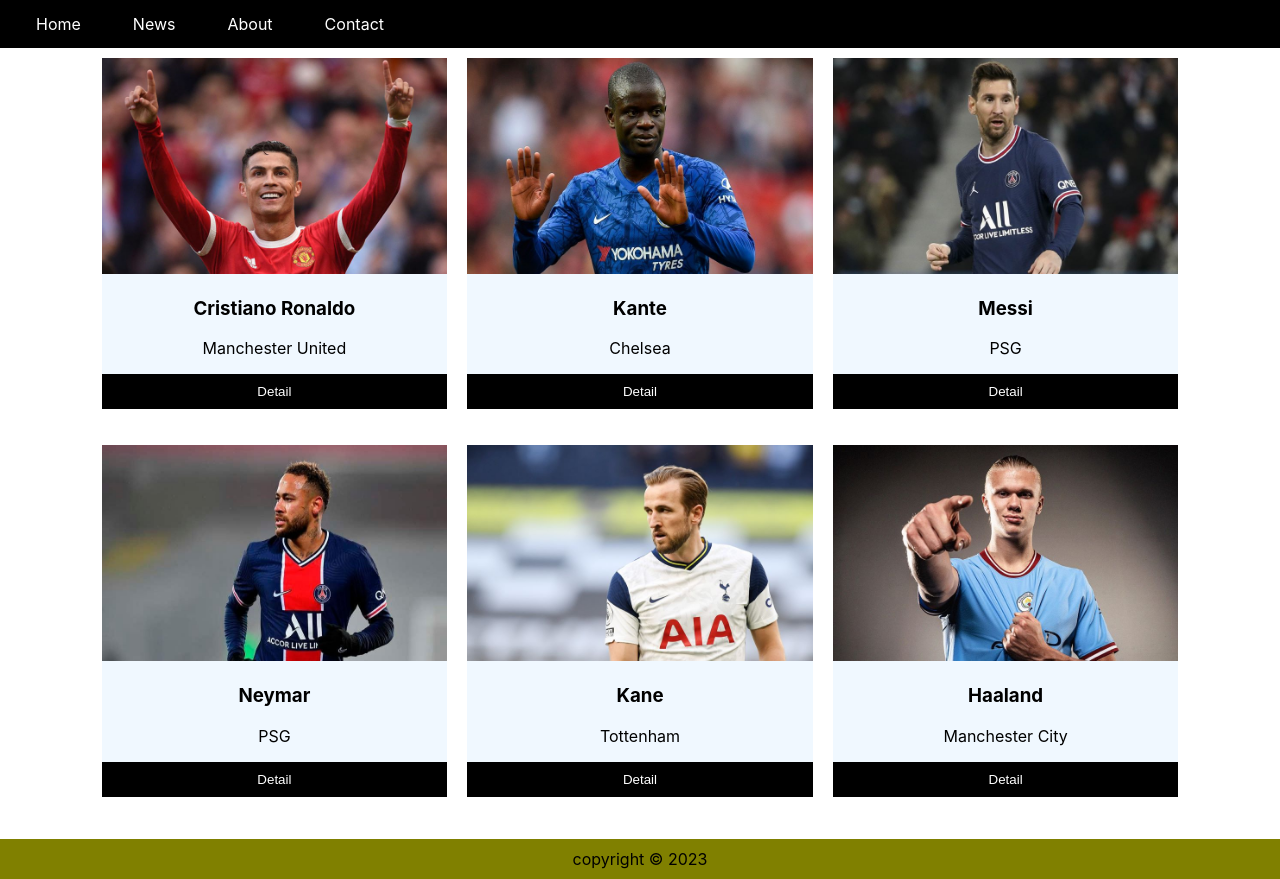
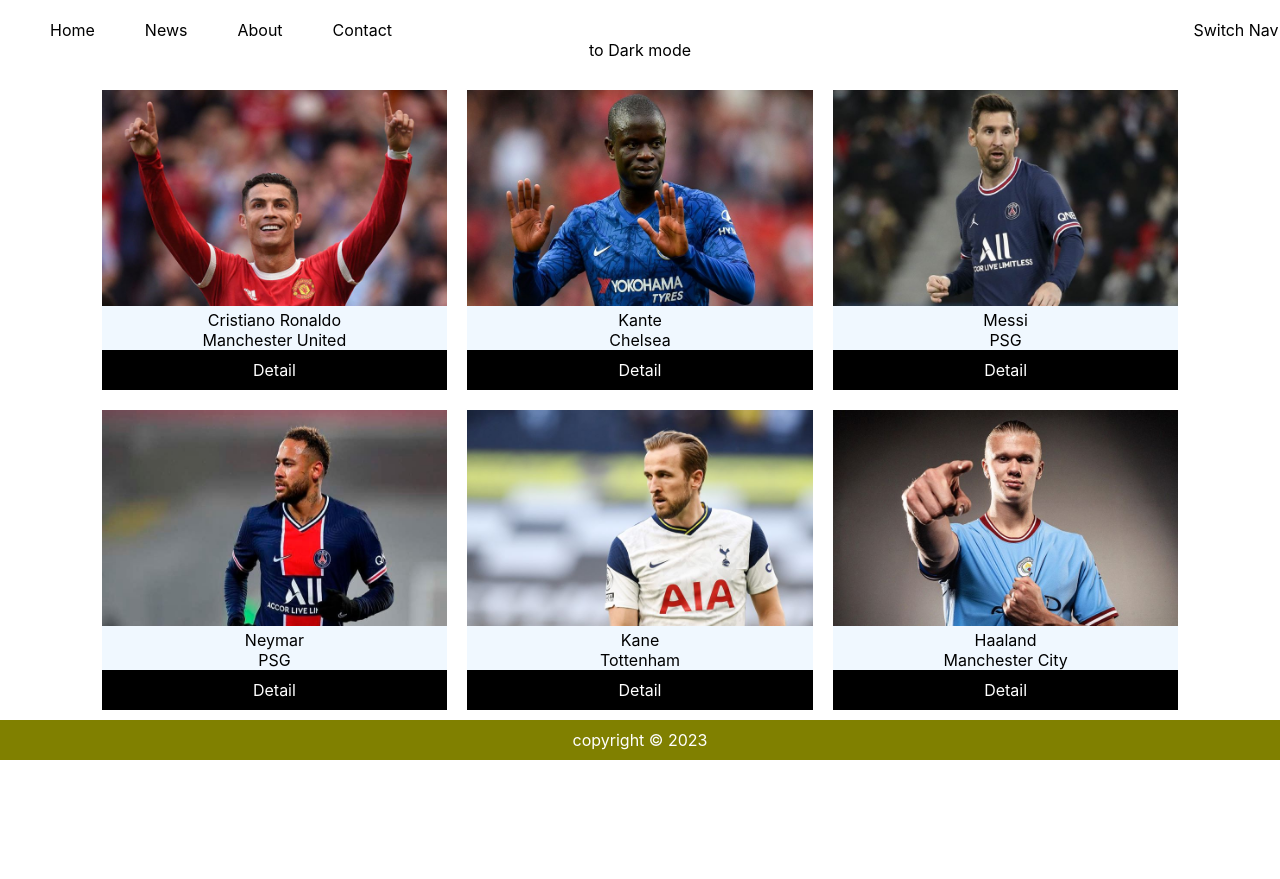
Before and after one commit to harrycricket/FER201m_React, a React (Create React App) app: page / in a window 1280 px wide. After the commit the page ends 800 px from the top, so only its background shows below. Built offline with nearby package versions, Linux system fonts and the light colour scheme.

Commit message:
Dark mode

```diff
--- a/src/App.css
+++ b/src/App.css
@@ -1,3 +1,8 @@
+* {
+  margin: 0;
+  padding: 0;
+  font: inherit;
+}
 .App {
   text-align: center;
 }
@@ -37,11 +42,10 @@
   }
 }
 
-.heading {
+/* .heading {
   list-style-type: none;
   margin: 0;
   padding: 0;
-  overflow: hidden;
   width: 100%;
   background-color: black;
 }
@@ -51,21 +55,21 @@
 }
 
 .heading li a {
-  display: block;
   color: white;
   text-align: center;
   padding: 14px 16px;
   text-decoration: none;
+} */
+
+.heading-title {
+  list-style-type: none;
+  float: left;
+  margin-left: 50px;
 }
 
-.heading li a:hover{
-  background-color: olive;
+.heading-title a {
+  text-decoration: none;
 }
-
-.heading-title {
-  margin-left: 20px;
-}
-
 .container {
   display: flex;
   flex-wrap: wrap;
@@ -80,7 +84,6 @@
 .card {
   text-align: center;
   background-color: aliceblue;
-
 }
 
 img {
@@ -108,7 +111,7 @@
   background-color: olive;
   margin-bottom: 0;
   padding: 10px;
-  color: whit;
+  color: white;
 }
 
 .overlay {
@@ -162,3 +165,12 @@
   text-decoration: none;
   cursor: pointer;
 }
+
+.switch-mode {
+  margin-left: 800px;
+  text-decoration: none;
+}
+
+.header {
+  padding: 20px 0;
+}
--- a/src/components/Navigation.js
+++ b/src/components/Navigation.js
@@ -1,24 +1,128 @@
+// import React, { useContext } from "react";
+// import { ThemeContext } from "./ThemeContext";
+// export default function Navigation() {
+//   const { theme, toggle, dark } = useContext(ThemeContext);
+//   return (
+//     <div>
+//       <nav
+//         style={{ backgroundColor: theme.backgroundColor, color: theme.color }}
+//       >
+//         <ul className="heading">
+//           <li className="heading-title">
+//             <a className="active" href="#home">
+//               Home
+//             </a>
+//           </li>
+//           <li className="heading-title">
+//             <a href="#news">News</a>
+//           </li>
+//           <li className="heading-title">
+//             <a href="#about">About</a>
+//           </li>
+//           <li className="heading-title">
+//             <a href="#contact">Contact</a>
+//           </li>
+//         </ul>
+
+//         <div style={{ position: "relative" }}>
+//           <a
+//             className="switch-mode"
+//             href="#"
+//             onClick={toggle}
+//             style={{
+//               backgroundColor: theme.backgroundColor,
+//               color: theme.color,
+//               outline: "none",
+//             }}
+//             data-testid="toggle-theme-btn"
+//           >
+//             <div className="switch-content">
+//               Switch Nav to {!dark ? "Dark" : "Light"} mode
+//             </div>
+//           </a>
+//         </div>
+//       </nav>
+//     </div>
+//   );
+// }
+
 import React from "react";
+import { useContext } from "react";
+import { ThemeContext } from "./ThemeContext";
 export default function Navigation() {
+  const { theme, toggle, dark } = useContext(ThemeContext);
   return (
     <div>
-      <nav>
-        <ul className="heading">
+      <nav
+        style={{ backgroundColor: theme.backgroundColor, color: theme.color }}
+        className="header"
+      >
+        <ul>
           <li className="heading-title">
-            <a className="active" href="#home">
+            <a
+              className="active"
+              href="#home"
+              style={{
+                backgroundColor: theme.backgroundColor,
+                color: theme.color,
+                outline: "none",
+              }}
+            >
               Home
             </a>
           </li>
           <li className="heading-title">
-            <a href="#news">News</a>
+            <a
+              href="#news"
+              style={{
+                backgroundColor: theme.backgroundColor,
+                color: theme.color,
+                outline: "none",
+              }}
+            >
+              News
+            </a>
           </li>
           <li className="heading-title">
-            <a href="#about">About</a>
+            <a
+              href="#about"
+              style={{
+                backgroundColor: theme.backgroundColor,
+                color: theme.color,
+                outline: "none",
+              }}
+            >
+              About
+            </a>
           </li>
           <li className="heading-title">
-            <a href="#contact">Contact</a>
+            <a
+              href="#contact"
+              style={{
+                backgroundColor: theme.backgroundColor,
+                color: theme.color,
+                outline: "none",
+              }}
+            >
+              Contact
+            </a>
           </li>
         </ul>
+        <div style={{ position: "relative" }}>
+          <a
+            className="switch-mode"
+            href="#"
+            onClick={toggle}
+            style={{
+              backgroundColor: theme.backgroundColor,
+              color: theme.color,
+              outline: "none",
+            }}
+            data-testid="toggle-theme-btn"
+          >
+            Switch Nav to {!dark ? "Dark" : "Light"} mode
+          </a>
+        </div>
       </nav>
     </div>
   );
--- /dev/null
+++ b/src/components/ThemeContext.js
@@ -0,0 +1,41 @@
+import React from "react";
+import { useState, useEffect } from "react";
+const themes = {
+  dark: {
+    backgroundColor: "black",
+    color: "white",
+  },
+  light: {
+    backgroundColor: "white",
+    color: "black",
+  },
+};
+const initialState = {
+  dark: false,
+  theme: themes.light,
+  toggle: () => {},
+};
+const ThemeContext = React.createContext(initialState);
+
+function ThemeProvider({ children }) {
+  const [dark, setDark] = useState(false);
+  // On mount, read the preferred theme from the persistence
+  useEffect(() => {
+    const isDark = localStorage.getItem("dark") === "true";
+    //store the state mode to the local storage
+    setDark(isDark);
+  }, [dark]);
+  // To toggle between dark and light modes
+  const toggle = () => {
+    const isDark = !dark;
+    localStorage.setItem("dark", JSON.stringify(isDark));
+    setDark(isDark);
+  };
+  const theme = dark ? themes.dark : themes.light;
+  return (
+    <ThemeContext.Provider value={{ theme, dark, toggle }}>
+      {children}
+    </ThemeContext.Provider>
+  );
+}
+export { ThemeProvider, ThemeContext };
--- a/src/index.js
+++ b/src/index.js
@@ -3,11 +3,14 @@
 import "./index.css";
 import App from "./App";
 import reportWebVitals from "./reportWebVitals";
+import { ThemeProvider } from "./components/ThemeContext";
 
 const root = ReactDOM.createRoot(document.getElementById("root"));
 root.render(
   <React.StrictMode>
-    <App />
+    <ThemeProvider>
+      <App />
+    </ThemeProvider>
   </React.StrictMode>
 );
 
```
